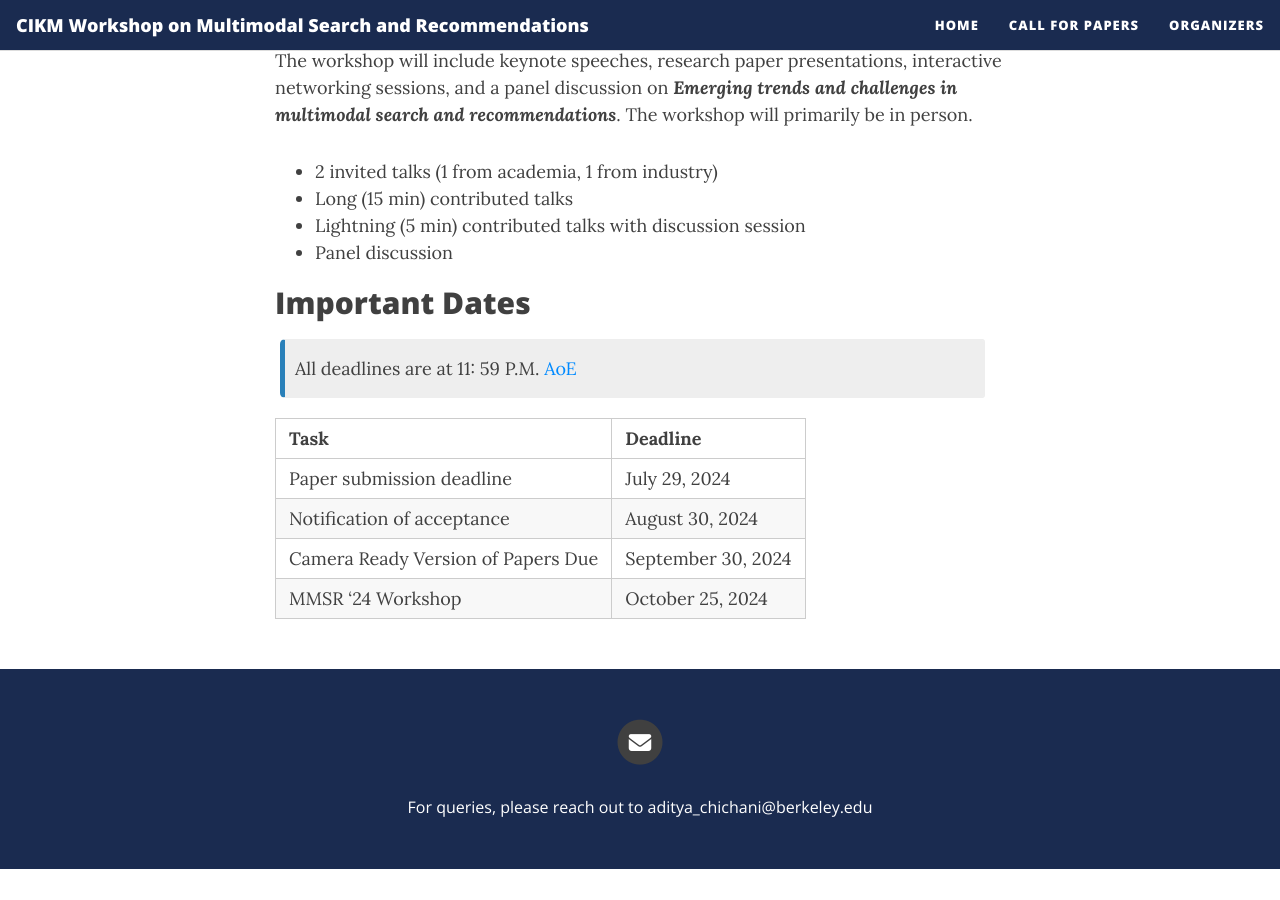
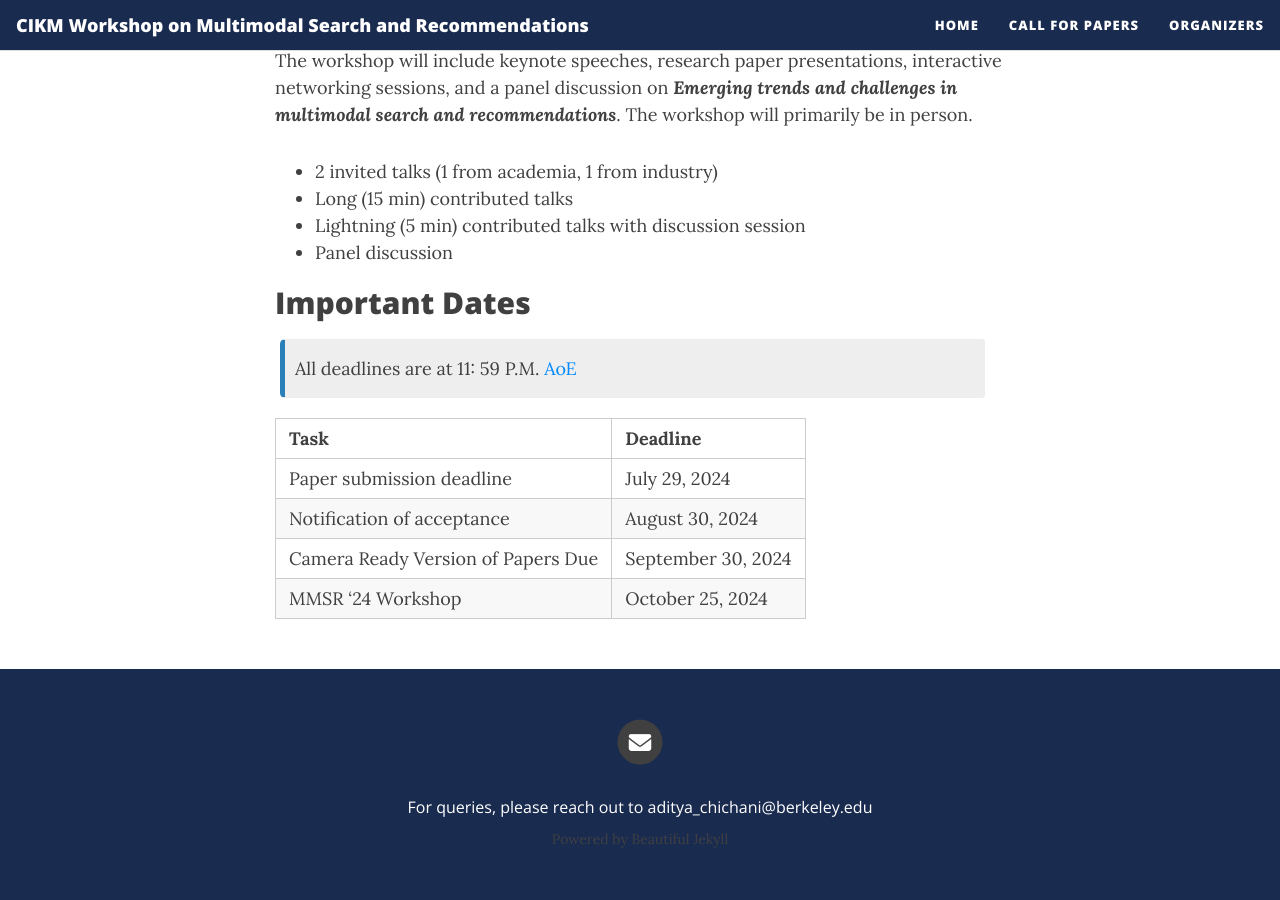
Before and after one commit to cikm-mmsr/cikm-mmsr.github.io, a Jekyll site: the page built from index.md, in a window 1280 px wide and 900 px high, scrolled down 735 px. Built offline with Jekyll 4.4.1, drawn with Linux system fonts in a browser that asks for light colours; before the commit the page ends 1604 px from its top, so only the background shows below that.

Commit message:
Added theme credits

```diff
--- a/_includes/footer.html
+++ b/_includes/footer.html
@@ -15,6 +15,9 @@
           {{ site.author }}
         {% endif %}
       </p>
+      {% unless site.remove-ads %}<p class="theme-by text-muted">
+        <a href="https://beautifuljekyll.com"> Powered by Beautiful Jekyll</a>
+      </p>{% endunless %}
       </div>
     </div>
   </div>
```
